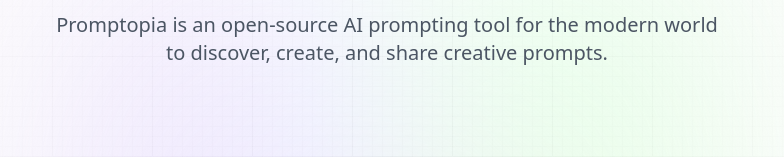
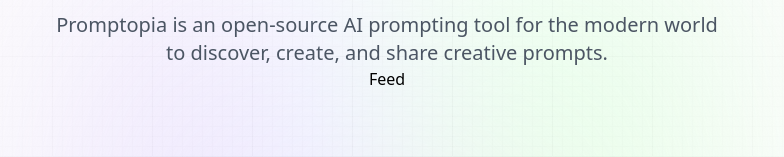
Before and after one commit to TheRobBrennan/nextjs-chatgpt-share-prompts, a Next.js app: page / in a window 1280 px wide. Shown: the part 149-306 px from the top of the page, without its empty margins (253-1037 px from the left). Built offline with nearby package versions, Linux system fonts and the light colour scheme.

Commit message:
Import our placeholder Feed component

```diff
--- a/app/page.jsx
+++ b/app/page.jsx
@@ -1,3 +1,5 @@
+import Feed from "@components/Feed";
+
 const Home = () => {
   return (
     <section className="w-full flex-center flex-col">
@@ -11,7 +13,7 @@
         discover, create, and share creative prompts.
       </p>
 
-      {/* Feed */}
+      <Feed />
     </section>
   );
 };
```
